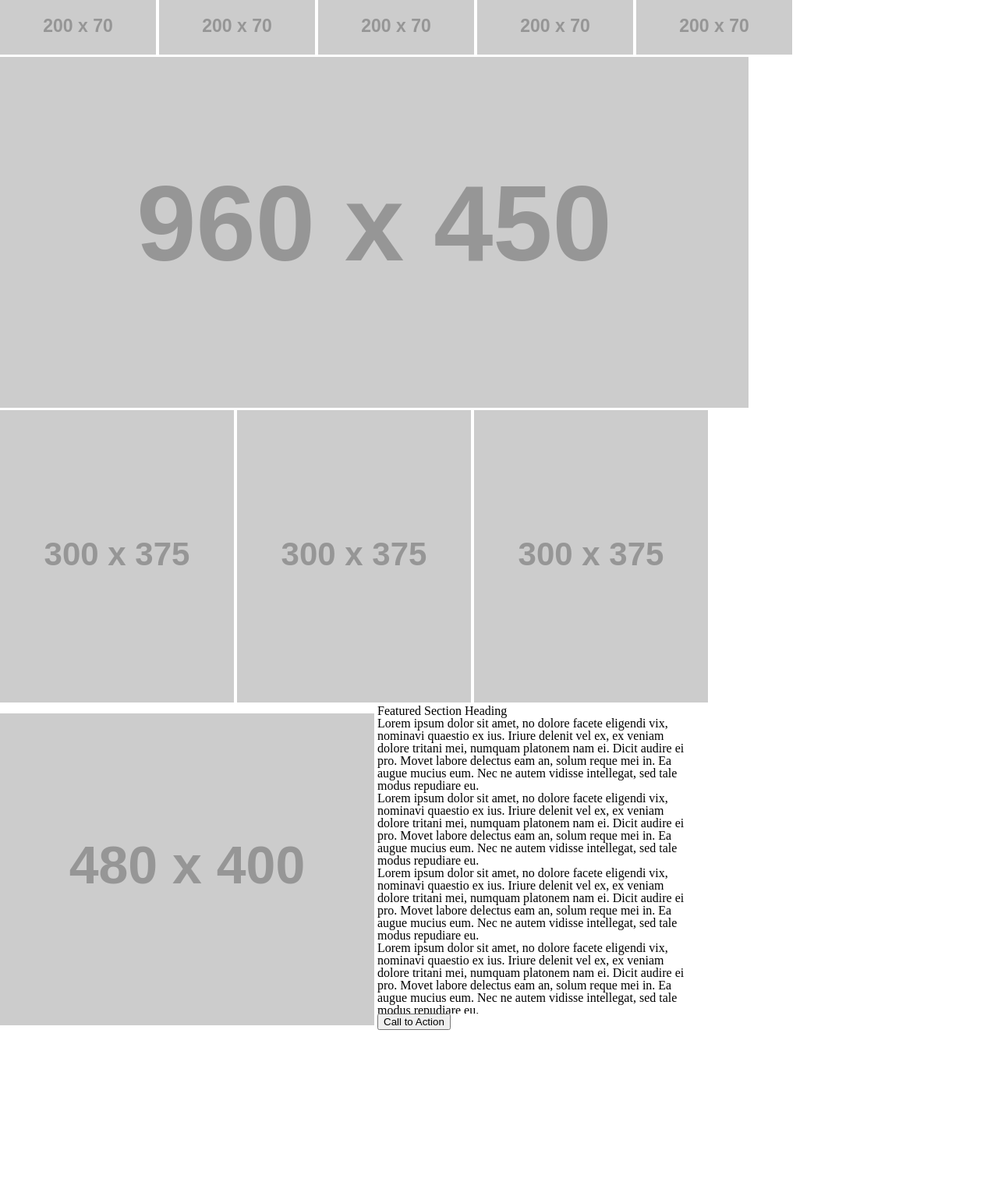
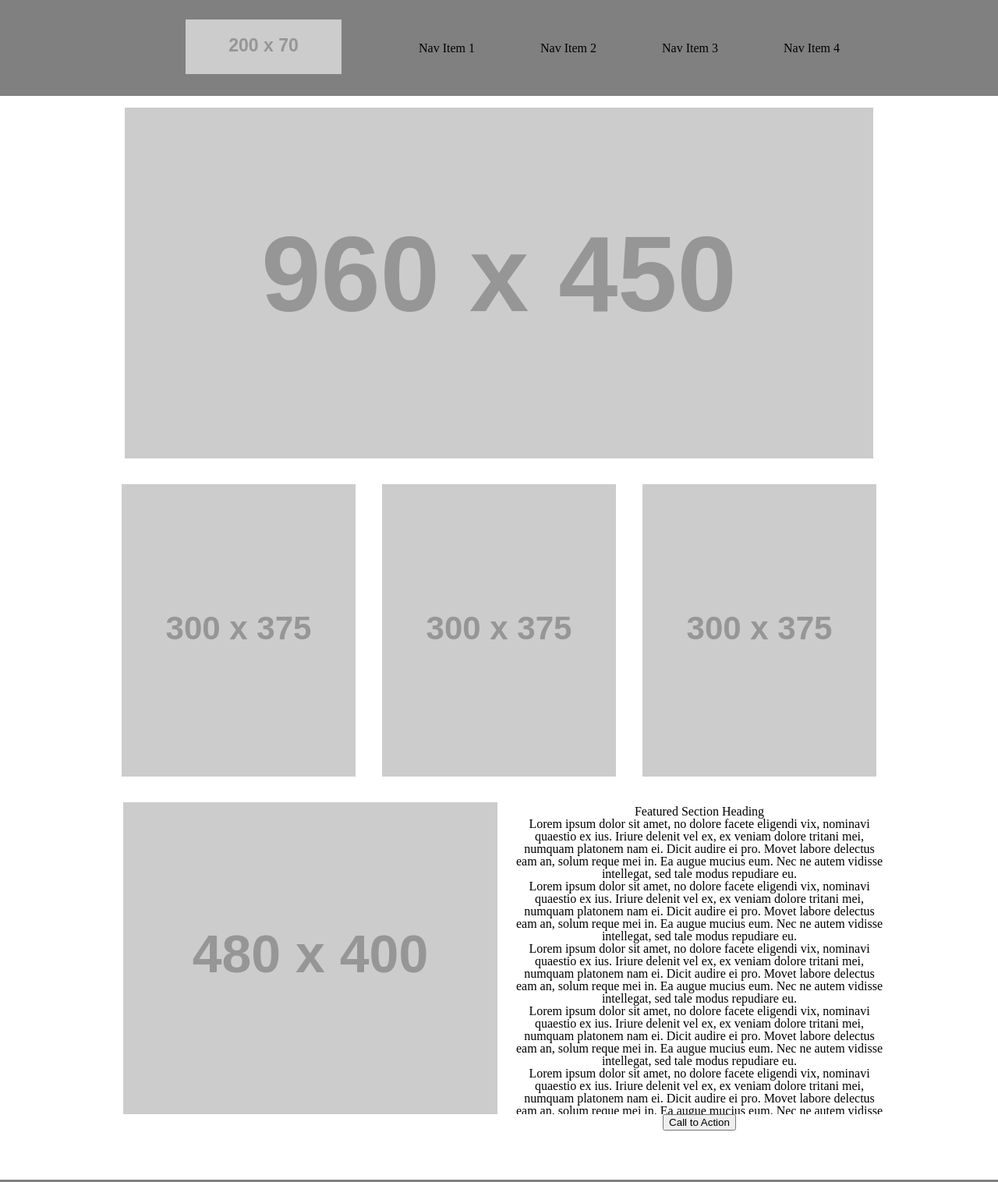
Before and after one commit to JamesDansie/wireframe-exercise, a plain HTML site: page index.html in a window 1280 px wide. Shown: the whole page at 78% size. Before the commit the page ends 1384 px from the top, so only its background shows below. Drawn offline with Linux system fonts and the light colour scheme; placeholder pictures from the web are drawn by us.

Commit message:
css pretty! added margins

```diff
--- a/css/style.css
+++ b/css/style.css
@@ -0,0 +1,32 @@
+
+body{
+    text-align: center;
+}
+#FeaturedParagraph{
+    overflow: scroll;
+    height: 380px
+}
+#FeaturedSection{
+    height: 480px;
+    width: 480px;
+    display: inline-block;
+}
+footer{
+    width: 100%;
+    height: 100px;
+    background-color: grey;
+}
+header{
+    width: 100%;
+    padding: 10px;
+    background-color: grey;
+}
+img{
+    padding: 15px;
+}
+li{
+    display: inline-block;
+    text-align: center;
+    margin: 0 40px 0 40px;
+    vertical-align: middle;
+}
--- a/index.html
+++ b/index.html
@@ -11,14 +11,16 @@
 <body>
     <header>
         <nav>
-            <img src = "https://via.placeholder.com/200x70" />
-            <img src = "https://via.placeholder.com/200x70" />
-            <img src = "https://via.placeholder.com/200x70" />
-            <img src = "https://via.placeholder.com/200x70" />
-            <img src = "https://via.placeholder.com/200x70" />
+            <ul >
+                <li><img src = "https://via.placeholder.com/200x70" /></li>
+                <li>Nav Item 1</li>
+                <li>Nav Item 2</li>
+                <li>Nav Item 3</li>
+                <li>Nav Item 4</li>
+            </ul>
         </nav>
     </header>
-    <body>
+    <main>
         <img src = "https://via.placeholder.com/960x450" />
         <section>
             <img src = "https://via.placeholder.com/300x375" />
@@ -27,11 +29,11 @@
         </section>
         <section>
             <img src = "https://via.placeholder.com/480x400" />
-            <div style="height: 480px; width: 400px; display: inline-block">
+            <div id = "FeaturedSection">
                 <h5>
                     Featured Section Heading
                 </h5>
-                <p style = "overflow: scroll; height: 380px">
+                <p id = "FeaturedParagraph">
                     Lorem ipsum dolor sit amet, no dolore facete eligendi vix, nominavi quaestio ex ius. Iriure delenit vel ex, ex veniam dolore tritani mei, numquam platonem nam ei. Dicit audire ei pro. Movet labore delectus eam an, solum reque mei in. Ea augue mucius eum. Nec ne autem vidisse intellegat, sed tale modus repudiare eu.
                     <br/>
                     Lorem ipsum dolor sit amet, no dolore facete eligendi vix, nominavi quaestio ex ius. Iriure delenit vel ex, ex veniam dolore tritani mei, numquam platonem nam ei. Dicit audire ei pro. Movet labore delectus eam an, solum reque mei in. Ea augue mucius eum. Nec ne autem vidisse intellegat, sed tale modus repudiare eu.
@@ -45,7 +47,7 @@
                 <button type = "button">Call to Action</button>
             </div>
         </section>
-    </body>
+    </main>
     <footer>
 
     </footer>
```
